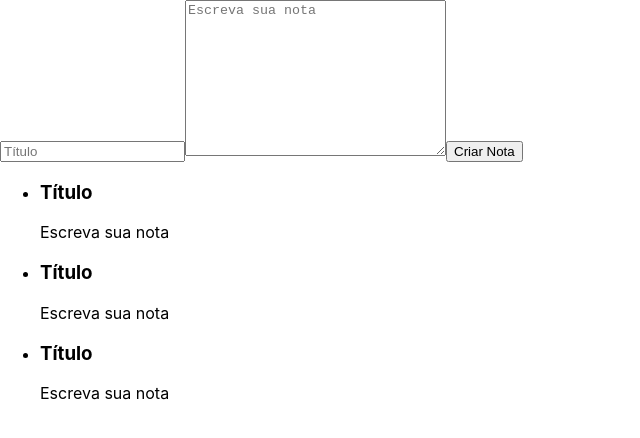
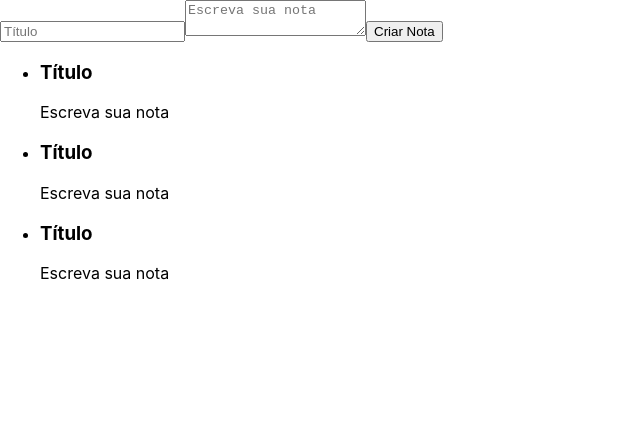
Before and after one commit to lucasellery/react-notes, a React (Create React App) app: page / in a window 1280 px wide. Shown: the top 438 px of the page, without its empty margins (0-640 px from the left). Built offline with nearby package versions, Linux system fonts and the light colour scheme.

Commit message:
FormularioCadastro added in place of <form/>

```diff
--- a/src/App.js
+++ b/src/App.js
@@ -1,24 +1,16 @@
-import React from "react";
+import React, { Component } from "react";
 import ListaDeNotas from "./components/ListaDeNotas";
+import FormularioCadastro from "./components/FormularioCadastro";
 
-function App() {
-  return (
-    <div>
-      <form>
-        <input type="text" placeholder="Título" />
-        <textarea
-          name=""
-          id=""
-          cols="30"
-          rows="10"
-          placeholder="Escreva sua nota"
-        />
-        <button>Criar Nota</button>
-      </form>
-
-      <ListaDeNotas />
-    </div>
-  );
+class App extends Component {
+  render() {
+    return (
+      <div>
+        <FormularioCadastro />
+        <ListaDeNotas />
+      </div>
+    );
+  }
 }
 
 export default App;
```
